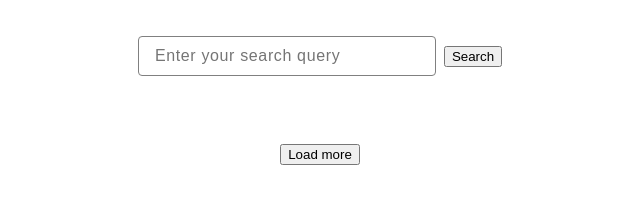
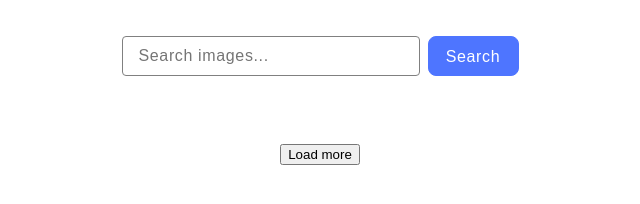
Before and after one commit to Alexandra100layrenko/goit-js-hw-12, a website built with Vite: page src/index.html in a window 1280 px wide. Shown: the whole page, without its empty margins (320-960 px from the left). Built offline with nearby package versions, Linux system fonts and the light colour scheme; a script that the page names is missing.

Commit message:
update all

```diff
--- a/package.json
+++ b/package.json
@@ -16,6 +16,8 @@
   "license": "ISC",
   "dependencies": {
     "axios": "^1.6.8",
+    "izitoast": "^1.4.0",
+    "pixabay-api": "^1.0.4",
     "simplelightbox": "^2.14.3",
     "vite-plugin-full-reload": "^1.0.5",
     "vite-plugin-html-inject": "^1.0.1"
--- a/src/index.html
+++ b/src/index.html
@@ -14,11 +14,15 @@
 
 <body>
   <form class="search-form">
-    <input type="text" class="search-input" placeholder="Enter your search query" />
-    <button type="submit">Search</button>
-  </form>
+    <input
+        type="text"
+        class="search-input"
+        placeholder="Search images..."
+    />
+    <button type="submit" class="form-btn">Search</button>
+</form>
 
-  <ul class="gallery"></ul>
+  <ul class="gallery" id="galleryList"></ul>
 
   <div class="loader">Loading...</div>
 
```
Also changed, not shown: src/css/header.css (line endings or trailing spaces), 1 other file.
